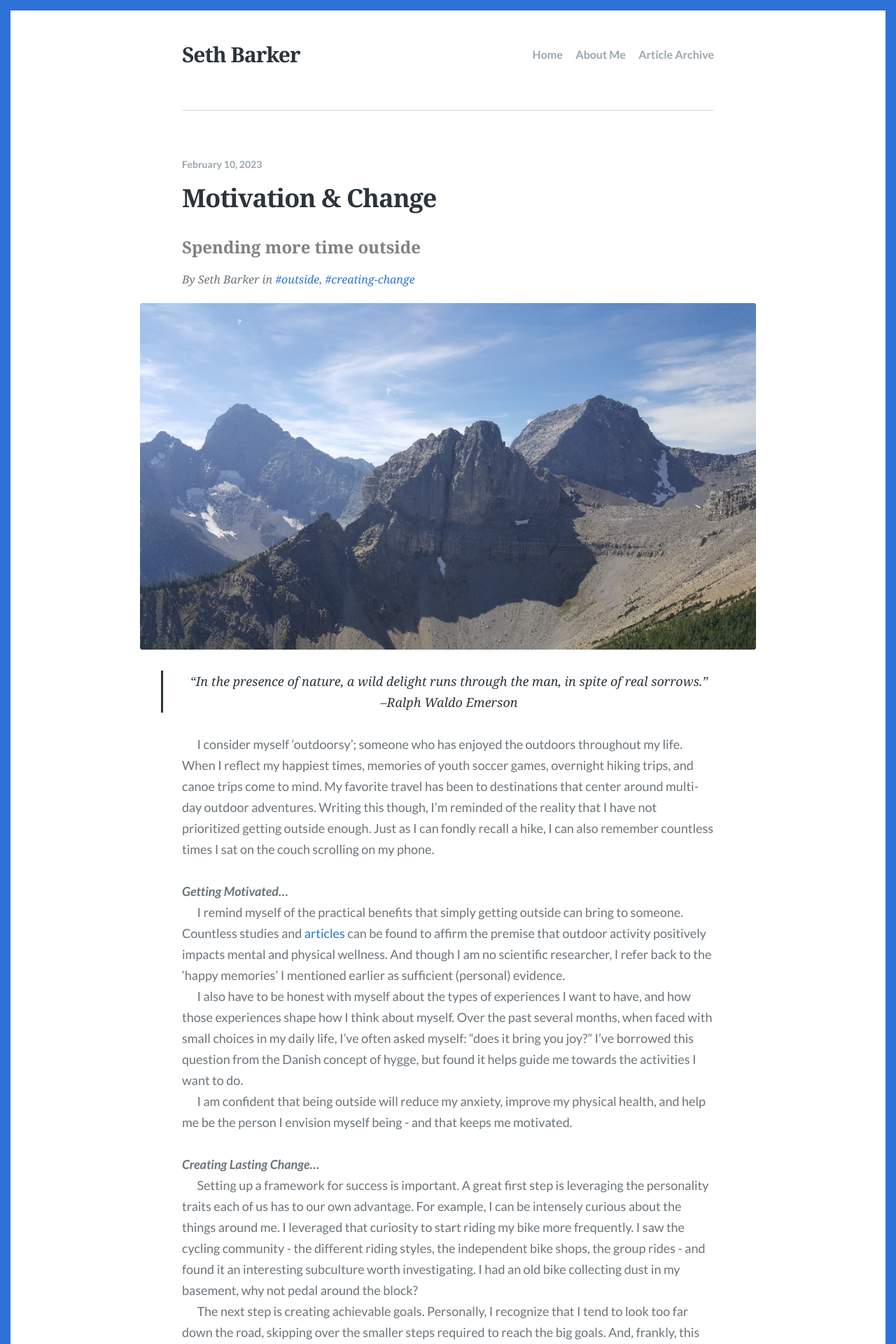
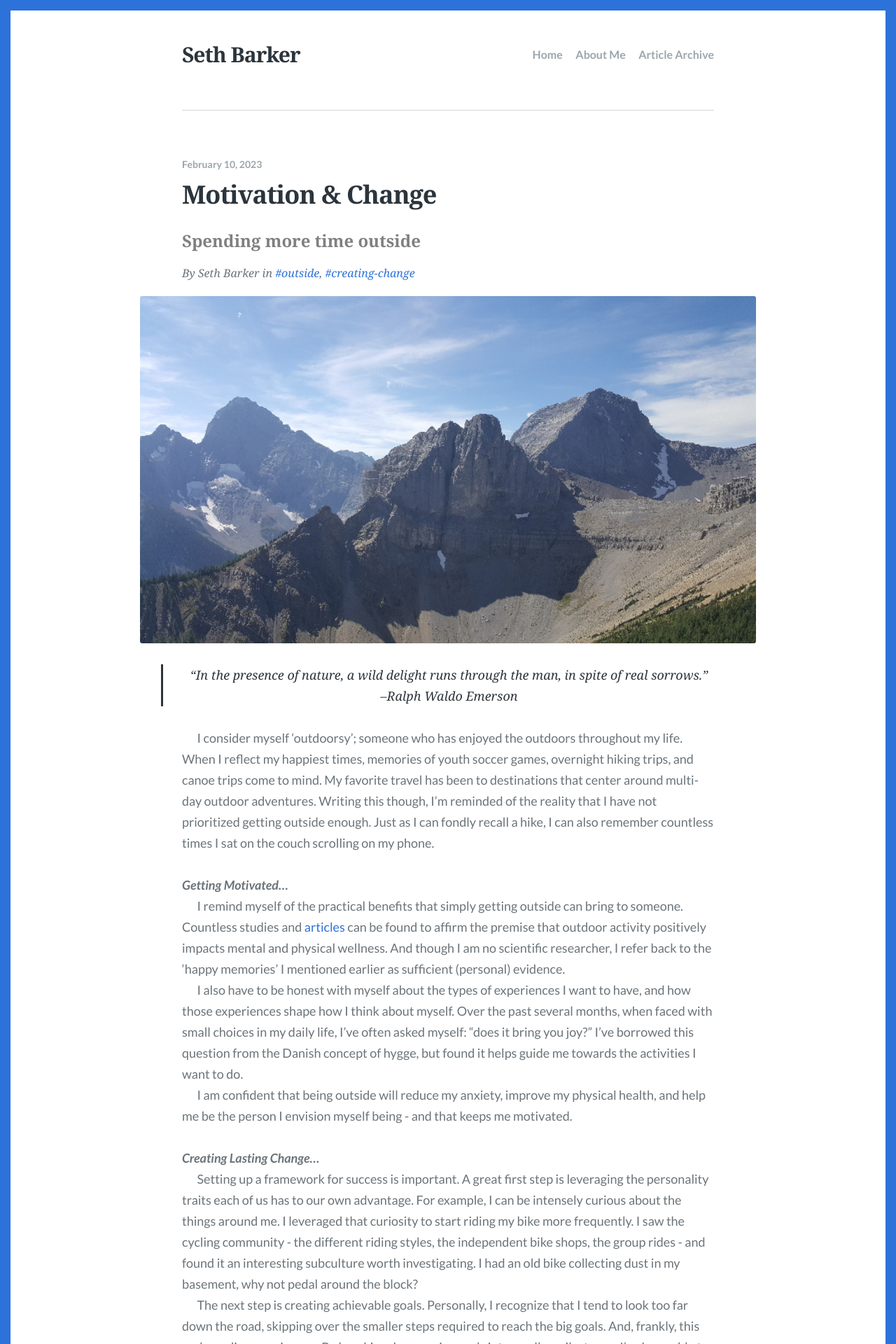
Before and after one commit to sethbarker/sethbarker.github.io, a Jekyll site: the page built from _posts/2023-02-10-motivation-and-change-spending-more-time-outside.md, in a window 1280 px wide. Shown: the top 1920 px of the page at 70% size. Built offline with Jekyll 4.4.1, drawn with Linux system fonts in a browser that asks for light colours; some web fonts are replaced; comment, search, counter and statistics services are not loaded.

Commit message:
Update post.html

```diff
--- a/_layouts/post.html
+++ b/_layouts/post.html
@@ -7,7 +7,7 @@ layout: default
   <article class="post">
     <header class="post-header">
       <time class="post-date" datetime="{{ page.date | date: "%Y-%m-%d" }}">{{page.date | date: "%B %-d, %Y" }}</time>
-      <h1 class="post-title">{{page.title}}</h1>
+      <h1 class="post-title" style="line-height:85%">{{page.title}}</h1>
       {% if page.subtitle %}
       <h3 class="post-subtitle" style="color: gray">{{page.subtitle}}</h3>
       {% endif %}
```
